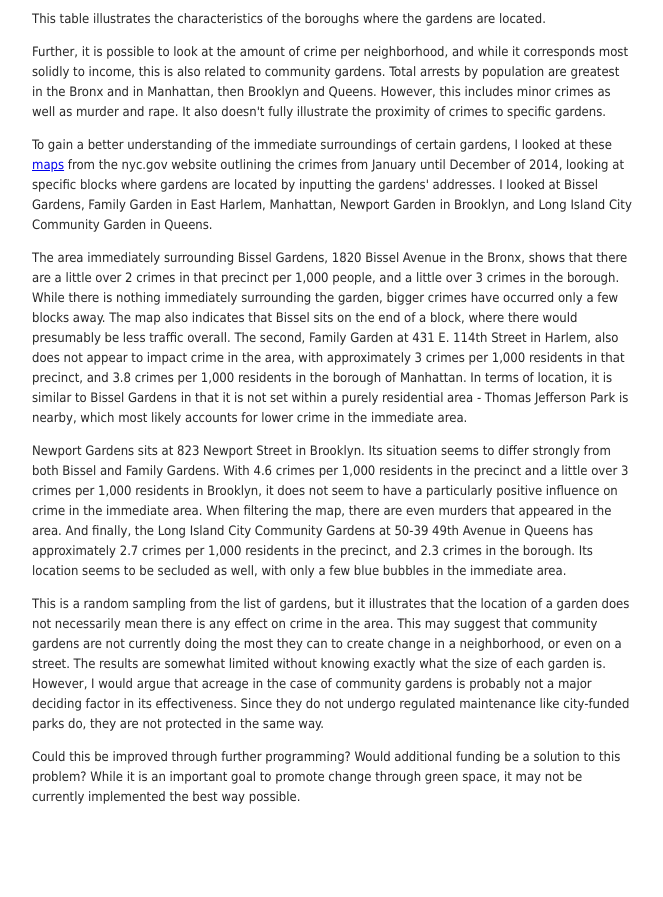
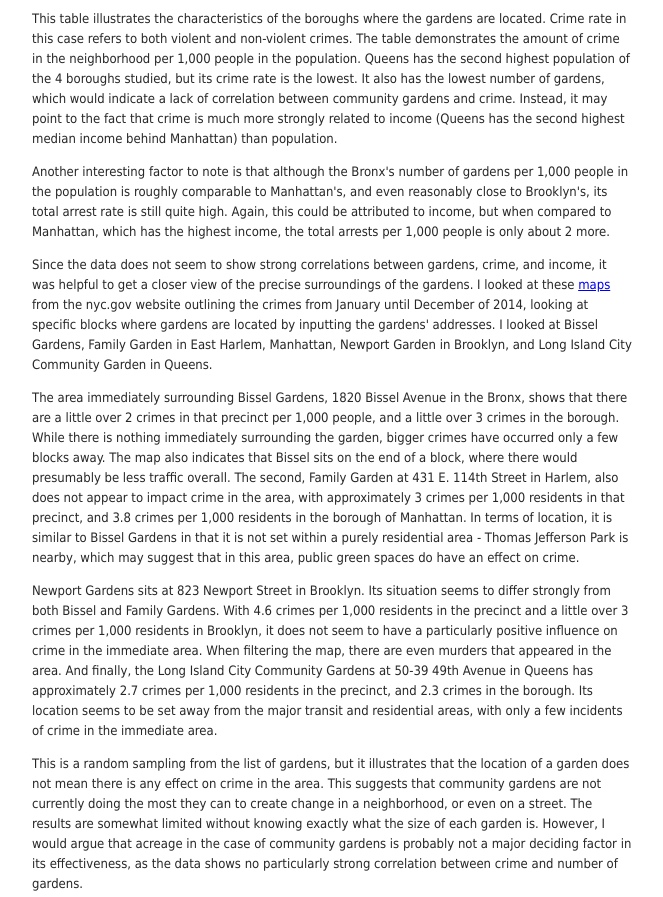
Before and after one commit to kaywhit07/cg, a plain HTML site: page index.html in a window 1280 px wide. Shown: the part 1340-2237 px from the top of the page, without its empty margins (266-929 px from the left). Drawn offline with Linux system fonts and the light colour scheme.

Commit message:
Update index.html

```diff
--- a/index.html
+++ b/index.html
@@ -76,17 +76,17 @@
 </table>
 
 <div class=post>
-<p>This table illustrates the characteristics of the boroughs where the gardens are located.  </p>
+<p>This table illustrates the characteristics of the boroughs where the gardens are located.  Crime rate in this case refers to both violent and non-violent crimes.  The table demonstrates the amount of crime in the neighborhood per 1,000 people in the population.  Queens has the second highest population of the 4 boroughs studied, but its crime rate is the lowest.  It also has the lowest number of gardens, which would indicate a lack of correlation between community gardens and crime.  Instead, it may point to the fact that crime is much more strongly related to income (Queens has the second highest median income behind Manhattan) than population.</p>
 
-<p>Further, it is possible to look at the amount of crime per neighborhood, and while it corresponds most solidly to income, this is also related to community gardens.  Total arrests by population are greatest in the Bronx and in Manhattan, then Brooklyn and Queens.  However, this includes minor crimes as well as murder and rape.  It also doesn't fully illustrate the proximity of crimes to specific gardens.</p>
+<p>Another interesting factor to note is that although the Bronx's number of gardens per 1,000 people in the population is roughly comparable to Manhattan's, and even reasonably close to Brooklyn's, its total arrest rate is still quite high.  Again, this could be attributed to income, but when compared to Manhattan, which has the highest income, the total arrests per 1,000 people is only about 2 more.</p>
 
-<p>To gain a better understanding of the immediate surroundings of certain gardens, I looked at these <a href="http://maps.nyc.gov/crime/" target="_blank">maps</a> from the nyc.gov website outlining the crimes from January until December of 2014, looking at specific blocks where gardens are located by inputting the gardens' addresses. I looked at Bissel Gardens, Family Garden in East Harlem, Manhattan, Newport Garden in Brooklyn, and Long Island City Community Garden in Queens.</p>
+<p>Since the data does not seem to show strong correlations between gardens, crime, and income, it was helpful to get a closer view of the precise surroundings of the gardens. I looked at these <a href="http://maps.nyc.gov/crime/" target="_blank">maps</a> from the nyc.gov website outlining the crimes from January until December of 2014, looking at specific blocks where gardens are located by inputting the gardens' addresses. I looked at Bissel Gardens, Family Garden in East Harlem, Manhattan, Newport Garden in Brooklyn, and Long Island City Community Garden in Queens.</p>
 
-<p>The area immediately surrounding Bissel Gardens, 1820 Bissel Avenue in the Bronx, shows that there are a little over 2 crimes in that precinct per 1,000 people, and a little over 3 crimes in the borough.  While there is nothing immediately surrounding the garden, bigger crimes have occurred only a few blocks away.  The map also indicates that Bissel sits on the end of a block, where there would presumably be less traffic overall. The second, Family Garden at 431 E. 114th Street in Harlem, also does not appear to impact crime in the area, with approximately 3 crimes per 1,000 residents in that precinct, and 3.8 crimes per 1,000 residents in the borough of Manhattan. In terms of location, it is similar to Bissel Gardens in that it is not set within a purely residential area - Thomas Jefferson Park is nearby, which most likely accounts for lower crime in the immediate area.</p>
+<p>The area immediately surrounding Bissel Gardens, 1820 Bissel Avenue in the Bronx, shows that there are a little over 2 crimes in that precinct per 1,000 people, and a little over 3 crimes in the borough.  While there is nothing immediately surrounding the garden, bigger crimes have occurred only a few blocks away.  The map also indicates that Bissel sits on the end of a block, where there would presumably be less traffic overall. The second, Family Garden at 431 E. 114th Street in Harlem, also does not appear to impact crime in the area, with approximately 3 crimes per 1,000 residents in that precinct, and 3.8 crimes per 1,000 residents in the borough of Manhattan. In terms of location, it is similar to Bissel Gardens in that it is not set within a purely residential area - Thomas Jefferson Park is nearby, which may suggest that in this area, public green spaces do have an effect on crime.</p>
 
-<p>Newport Gardens sits at 823 Newport Street in Brooklyn.  Its situation seems to differ strongly from both Bissel and Family Gardens. With 4.6 crimes per 1,000 residents in the precinct and a little over 3 crimes per 1,000 residents in Brooklyn, it does not seem to have a particularly positive influence on crime in the immediate area.  When filtering the map, there are even murders that appeared in the area.  And finally, the Long Island City Community Gardens at 50-39 49th Avenue in Queens has approximately 2.7 crimes per 1,000 residents in the precinct, and 2.3 crimes in the borough.  Its location seems to be secluded as well, with only a few blue bubbles in the immediate area.</p>
+<p>Newport Gardens sits at 823 Newport Street in Brooklyn.  Its situation seems to differ strongly from both Bissel and Family Gardens. With 4.6 crimes per 1,000 residents in the precinct and a little over 3 crimes per 1,000 residents in Brooklyn, it does not seem to have a particularly positive influence on crime in the immediate area.  When filtering the map, there are even murders that appeared in the area.  And finally, the Long Island City Community Gardens at 50-39 49th Avenue in Queens has approximately 2.7 crimes per 1,000 residents in the precinct, and 2.3 crimes in the borough.  Its location seems to be set away from the major transit and residential areas, with only a few incidents of crime in the immediate area.</p>
 
-<p>This is a random sampling from the list of gardens, but it illustrates that the location of a garden does not necessarily mean there is any effect on crime in the area.  This may suggest that community gardens are not currently doing the most they can to create change in a neighborhood, or even on a street.  The results are somewhat limited without knowing exactly what the size of each garden is.  However, I would argue that acreage in the case of community gardens is probably not a major deciding factor in its effectiveness.  Since they do not undergo regulated maintenance like city-funded parks do, they are not protected in the same way.</p>
+<p>This is a random sampling from the list of gardens, but it illustrates that the location of a garden does not mean there is any effect on crime in the area.  This suggests that community gardens are not currently doing the most they can to create change in a neighborhood, or even on a street.  The results are somewhat limited without knowing exactly what the size of each garden is.  However, I would argue that acreage in the case of community gardens is probably not a major deciding factor in its effectiveness, as the data shows no particularly strong correlation between crime and number of gardens.</p>
 
 <p>Could this be improved through further programming?  Would additional funding be a solution to this problem?  While it is an important goal to promote change through green space, it may not be currently implemented the best way possible.</p>
 </div>
```
